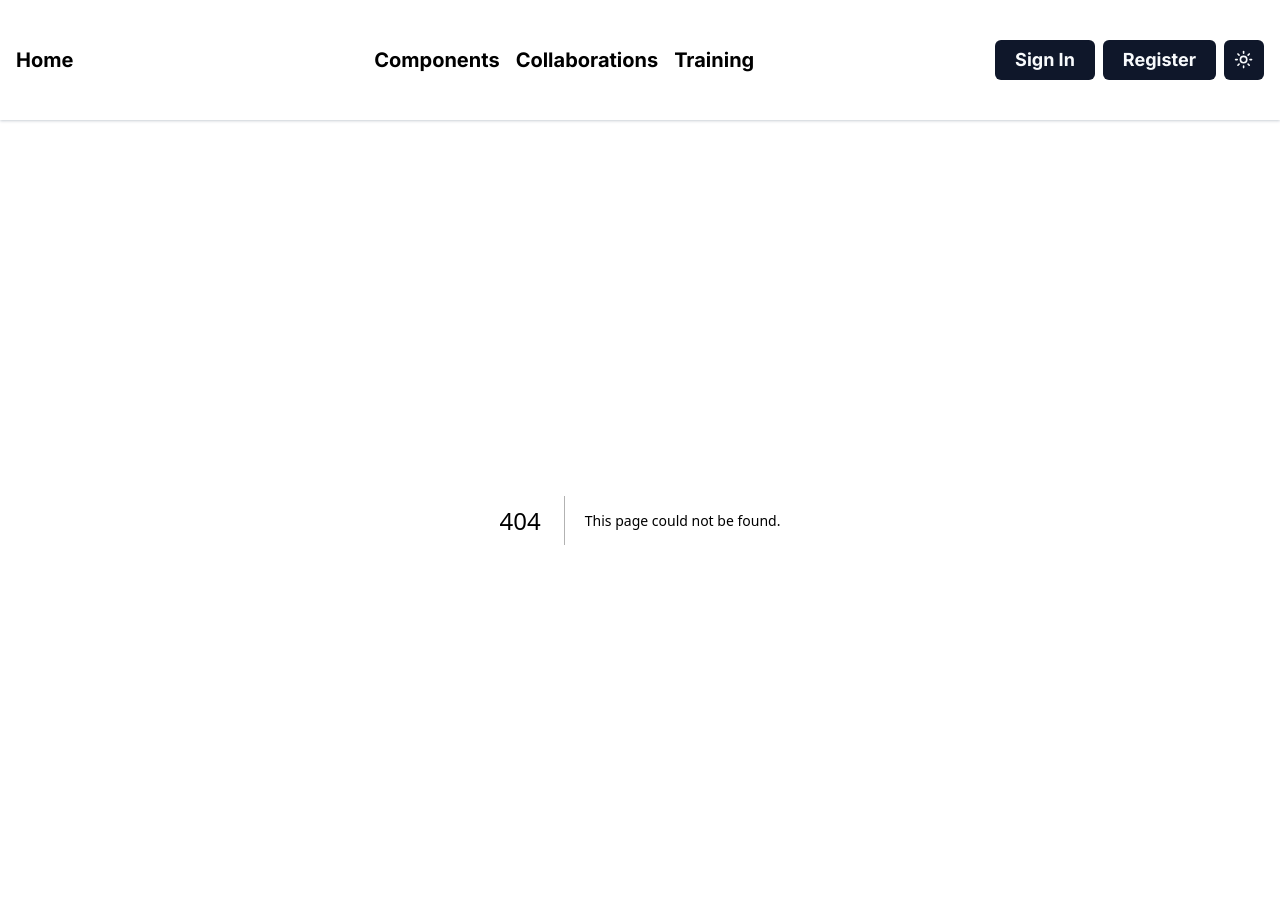
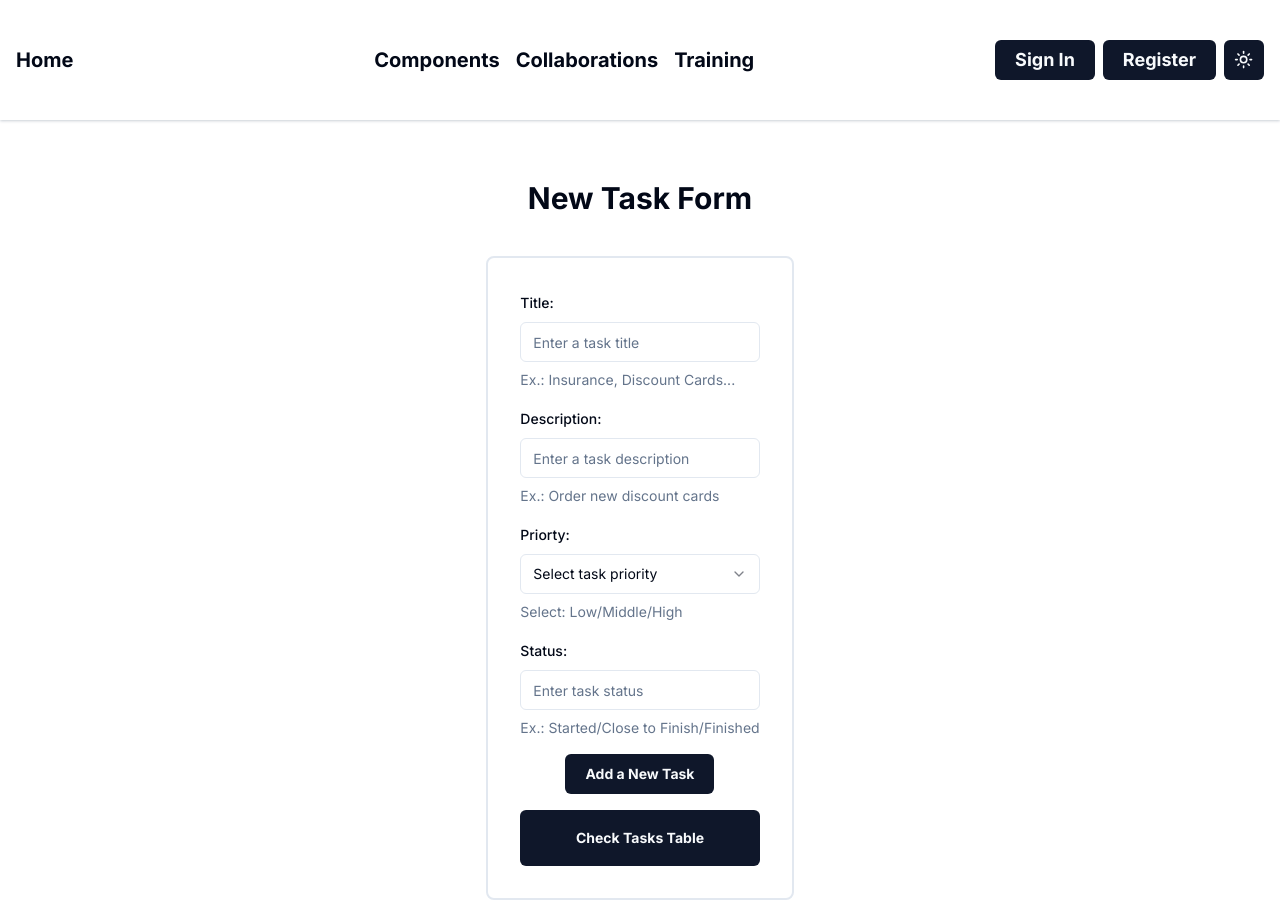
Before and after one commit to ZulfiPy/NextFrontTSForRW, a Next.js app: page /components/tasks/new-task in a window 1280 px wide. Before the commit this address had no page. Built offline with nearby package versions, Linux system fonts and the light colour scheme.

Commit message:
/new-task page created

```diff
--- /dev/null
+++ b/src/app/components/tasks/new-task/page.tsx
@@ -0,0 +1,12 @@
+import NewTaskForm from "@/components/NewTaskForm";
+
+const NewTaskPage = () => {
+    return (
+        <section className="container flex flex-col items-center justify-center min-h-screen space-y-10">
+            <h1 className="text-3xl font-bold mt-10">New Task Form</h1>
+            <NewTaskForm />
+        </section>
+    )
+}
+
+export default NewTaskPage;
```
